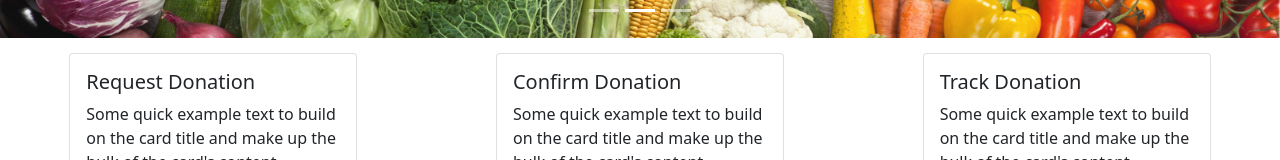
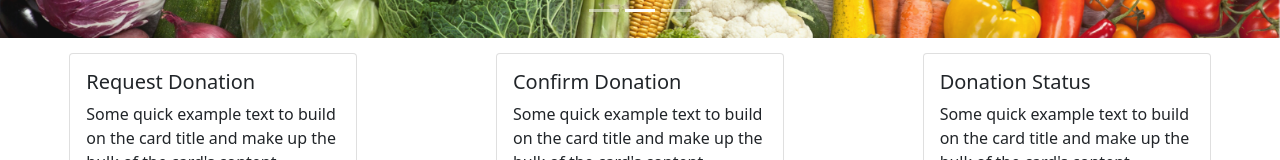
Before and after one commit to SagarMishra78/FoodDonationSystem, a React (Create React App) app in the folder client/: page / in a window 1280 px wide. Shown: the part 518-678 px from the top of the page. Built offline with nearby package versions, Linux system fonts and the light colour scheme.

Commit message:
confirm donation

```diff
--- a/client/src/components/Home.js
+++ b/client/src/components/Home.js
@@ -63,7 +63,7 @@ const Home = () => {
         </div>
         <div className="card" style={{ width: "18rem" }}>
           <div className="card-body">
-            <h5 className="card-title">Track Donation</h5>
+            <h5 className="card-title">Donation Status</h5>
             <p className="card-text">
               Some quick example text to build on the card title and make up the
               bulk of the card's content.
```
